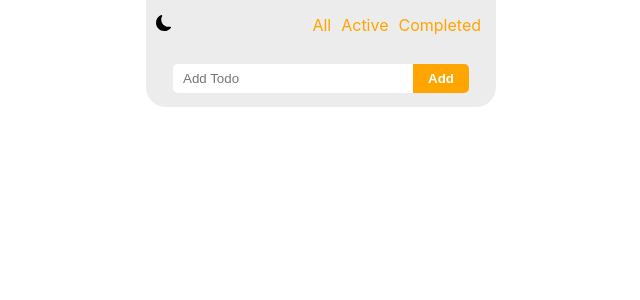
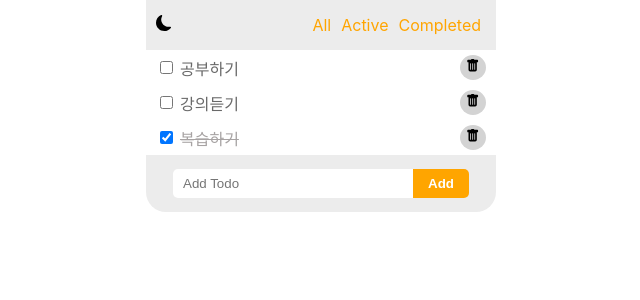
Before and after one commit to samweol/dreamcoding-todo, a React (Create React App) app: page / in a window 1280 px wide. Shown: the top 300 px of the page, without its empty margins (319-959 px from the left). Built offline with nearby package versions, Linux system fonts and the light colour scheme.

Commit message:
Add: 체크박스에 따라 list안의 isChecked 변경되게하기

```diff
--- a/src/App.js
+++ b/src/App.js
@@ -6,19 +6,14 @@ import Header from "./components/Header";
 import Item from "./components/Item";
 
 function App() {
-  const [list, setList] = useState([]); //todo list
+  const [list, setList] = useState(initialList); //todo list
+
   return (
     <div>
       <Container>
         <Header />
         {list.map((item) => {
-          return (
-            <Item
-              isChecked={item.isChecked}
-              title={item.title}
-              setList={setList}
-            />
-          );
+          return <Item item={item} list={list} setList={setList} />;
         })}
         <Add list={list} setList={setList} />
       </Container>
@@ -29,3 +24,18 @@ function App() {
 export default App;
 
 // list : {title, isChecked}
+
+const initialList = [
+  {
+    title: "공부하기",
+    isChecked: false,
+  },
+  {
+    title: "강의듣기",
+    isChecked: false,
+  },
+  {
+    title: "복습하기",
+    isChecked: true,
+  },
+];
--- a/src/components/Item.jsx
+++ b/src/components/Item.jsx
@@ -1,24 +1,27 @@
-import React, { useState } from "react";
+import React from "react";
 import { BsTrashFill } from "react-icons/bs";
 import styles from "../styles/Item.module.css";
 
-export default function Item({ title, isChecked, setList }) {
-  const [checked, setChecked] = useState(false);
-
+export default function Item({ item, list, setList }) {
   return (
     <div className={styles.item}>
       <input
         type="checkbox"
         id="checkbox"
-        checked={checked}
+        checked={item.isChecked}
         onChange={() => {
-          setChecked(!checked);
+          const changeItem = { title: item.title, isChecked: !item.isChecked };
+          const tempList = list.filter((i) => i.title !== item.title);
+          setList([...tempList, changeItem]);
         }}
       />
-      <label htmlFor="checkbox" className={styles.title}>
-        {title}
+      <label
+        htmlFor="checkbox"
+        className={item.isChecked ? styles.checked : styles.title}
+      >
+        {item.title}
       </label>
-      <button className={styles.button}>
+      <button className={styles.button} onClick={() => {}}>
         <BsTrashFill />
       </button>
     </div>
--- a/src/styles/Item.module.css
+++ b/src/styles/Item.module.css
@@ -17,10 +17,16 @@
   padding: 0px 4px;
 }
 
+.checked {
+  color: rgb(167, 163, 163);
+  flex: 20;
+  padding: 0px 4px;
+  text-decoration: line-through;
+}
+
 .item {
   display: flex;
   align-items: center;
-  /* justify-content: space-between; */
   padding: 5px 10px;
 }
 
```
